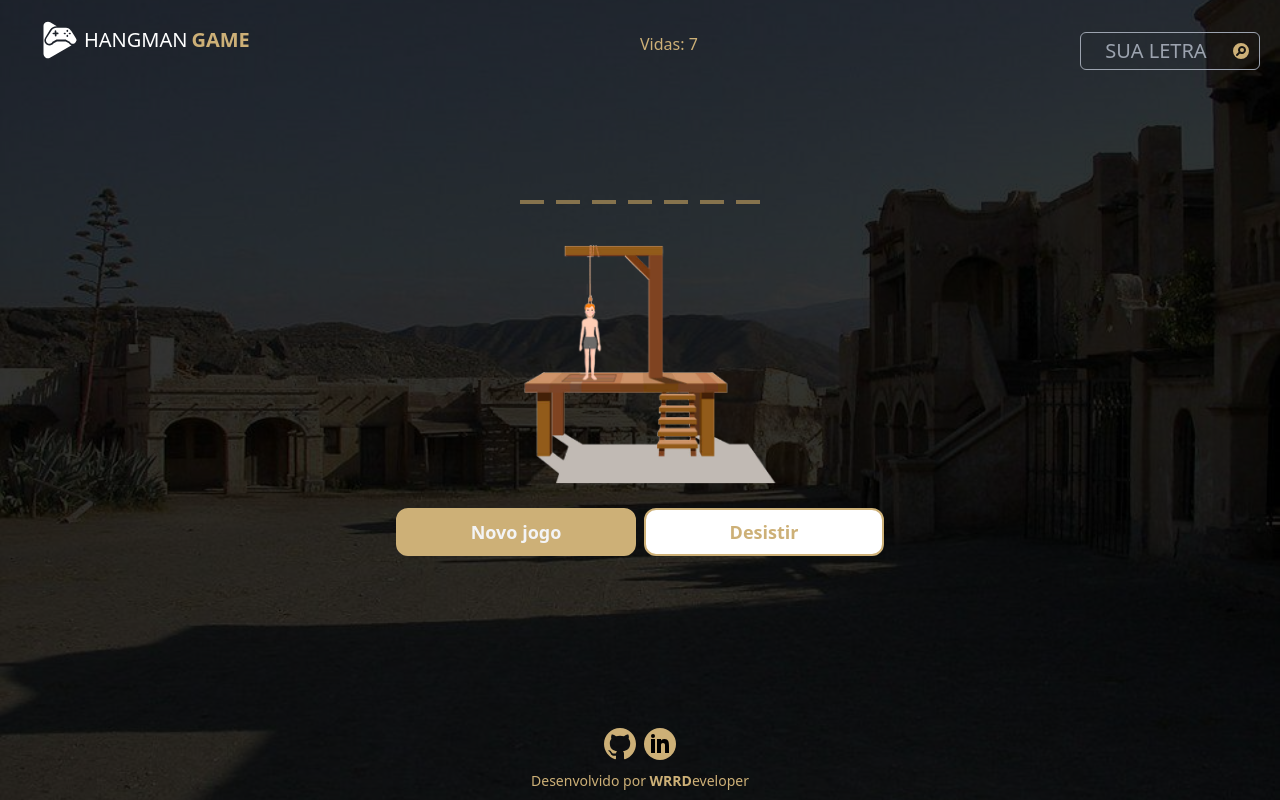
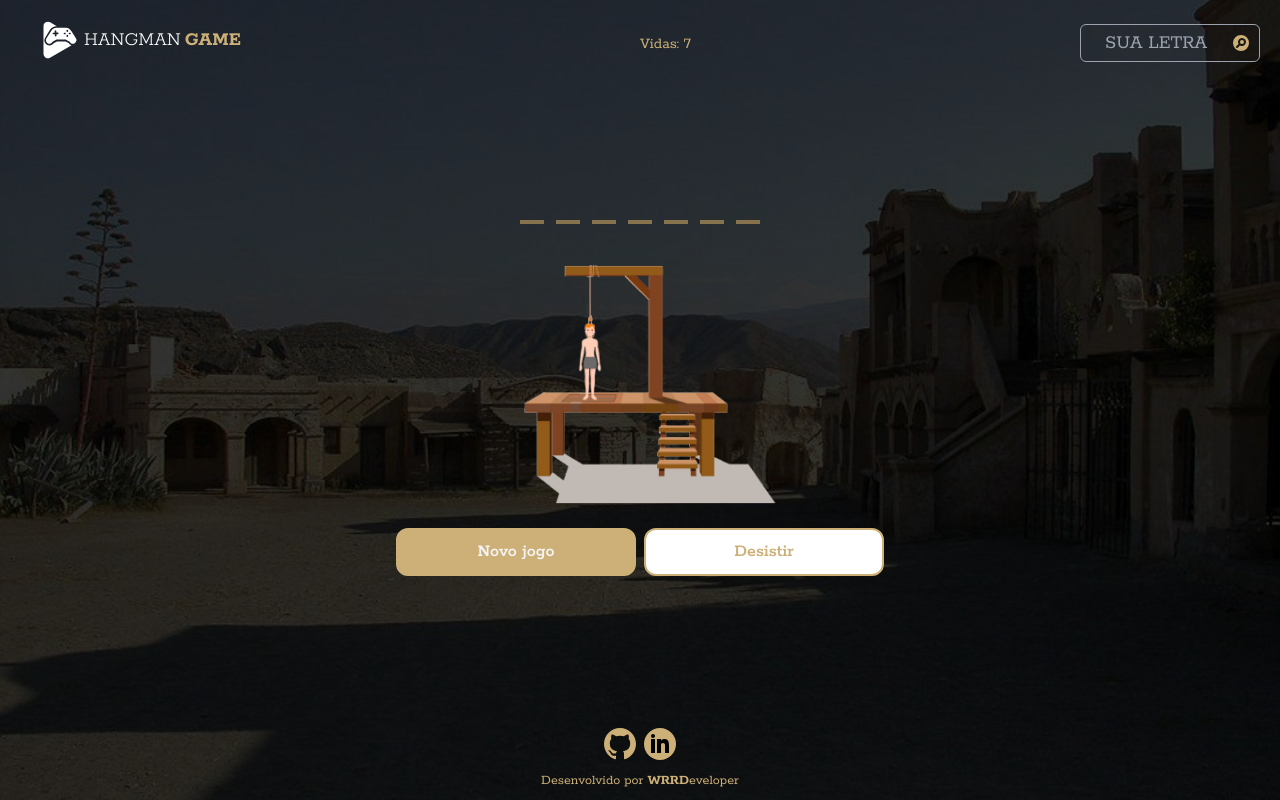
Before and after one commit to wesley-reis/hangman-game, a website: page index.html in a window 1280 px wide. Both pictures are taken after a click on the button "Começar a Jogar". Drawn offline with nearby package versions, Linux system fonts and the light colour scheme.

Commit message:
correcao de bugs

```diff
--- a/index.html
+++ b/index.html
@@ -10,6 +10,8 @@
   <link
     href="https://fonts.googleapis.com/css2?family=Lato:wght@300;400;700;900&family=Open+Sans:wght@300&family=Rokkitt:wght@300;400;500;600;700;800;900&display=swap"
     rel="stylesheet">
+    <link rel="stylesheet" href="./src/assets/css/style.css" />
+
   <link rel="stylesheet" href="./src/assets/css/main.min.css" />
   <link rel="shortcut icon" href="./src/assets/favicon.ico" type="image/x-icon">
   <title>Hangman Game</title>
@@ -24,7 +26,7 @@
   <div class="min-h-screen flex flex-col justify-between bg-black bg-opacity-80">
     <header class="pt-5 pl-10">
       <a id="logo" class="flex justify-start items-center gap-1 text-xl text-white font-light">
-        <svg class="w-10 fill-current" enable-background="new 0 0 24 24" id="Layer_1" version="1.1" viewBox="0 0 24 24"
+        <svg class="w-6 sm:w-10 fill-current" enable-background="new 0 0 24 24" id="Layer_1" version="1.1" viewBox="0 0 24 24"
           xml:space="preserve" xmlns="http://www.w3.org/2000/svg" xmlns:xlink="http://www.w3.org/1999/xlink">
           <g>
             <path
@@ -71,7 +73,7 @@
         </div>
 
         <!-- Página Jogo -->
-        <div id="pagPlay" class="hidden flex-col gap-5 justify-between items-center w-full">
+        <div id="pagPlay" class="hidden flex-col gap-5 justify-between items-center w-full mt-10">
           <div class="flex flex-col items-start w-full mb-5 md:w-2/5">
             <div id="silab-count" class="flex justify-center items-center gap-1 p-2 sm:gap-3 break-words w-full overflow-hidden"></div>
             <div class="w-full -mb-8">
@@ -94,13 +96,13 @@
     </div>
 
     <!-- Search -->
-    <div class="absolute mt-8 right-5">
+    <div class="absolute mt-6 right-5">
       <div>
         <!-- Search -->
         <div id="divSearch"
           class="hidden justify-start items-center bg-transparent border border-gray-400 rounded-md text-[#CDB077]">
           <input id="inputSearch" type="text" placeholder="Sua letra"
-            class="px-2 py-1 bg-transparent text-xl text-center outline-none max-w-[100px] sm:max-w-[150px] uppercase" autofocus>
+            class="px-2 py-1 bg-transparent text-xl text-center outline-none max-w-[90px] sm:max-w-[150px] uppercase" autofocus>
           <svg id="search" xmlns="http://www.w3.org/2000/svg" class="h-5 w-5 mr-2" viewBox="0 0 20 20"
             fill="currentColor">
             <path d="M9 9a2 2 0 114 0 2 2 0 01-4 0z" />
@@ -123,7 +125,7 @@
     </div>
 
 
-    <div class="absolute mt-20 flex flex-col left-10 sm:mt-8 sm:left-[50%] text-[#CDB077]">
+    <div class="absolute mt-32 left-10 sm:mt-8 sm:left-[50%] text-[#CDB077]">
         <p id="life" class="hidden">Vidas: 07</p>
     </div>
 
```
Also changed, not shown: src/assets/css/main.css, src/assets/css/main.min.css.
